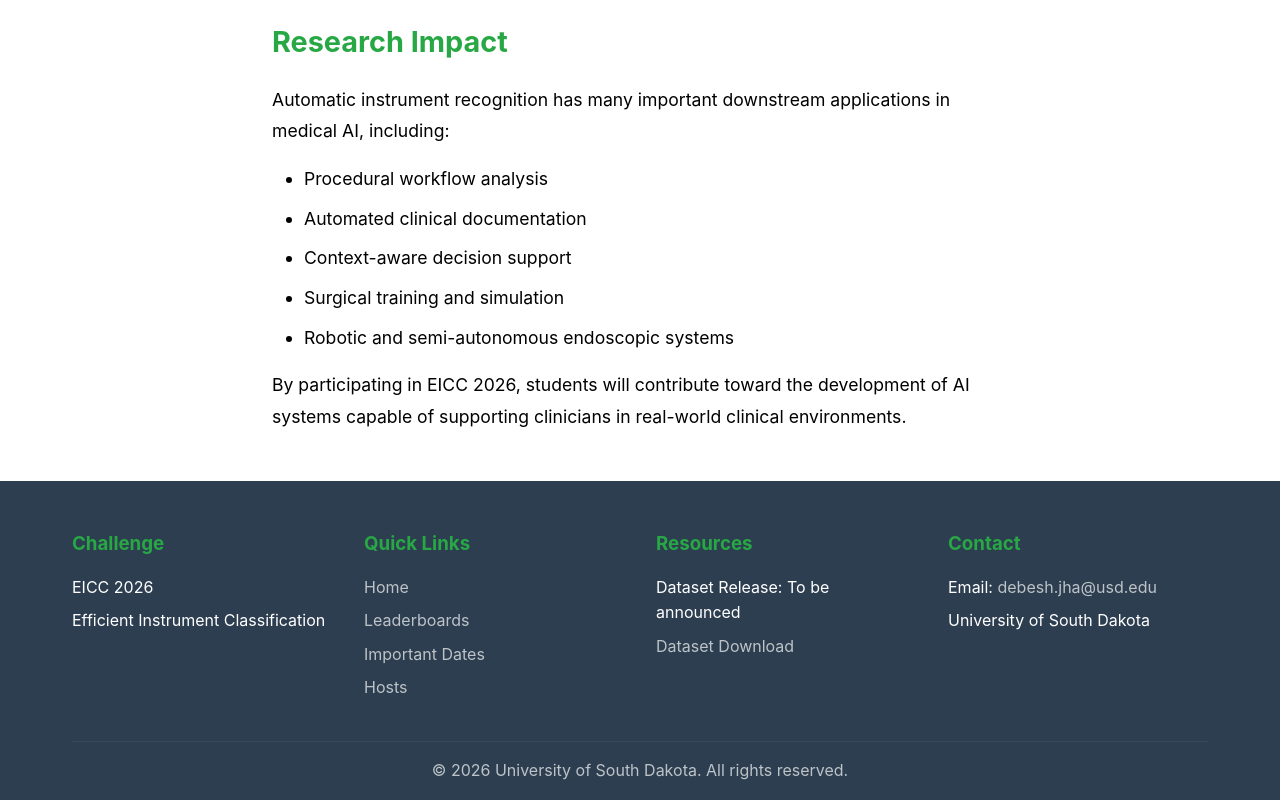
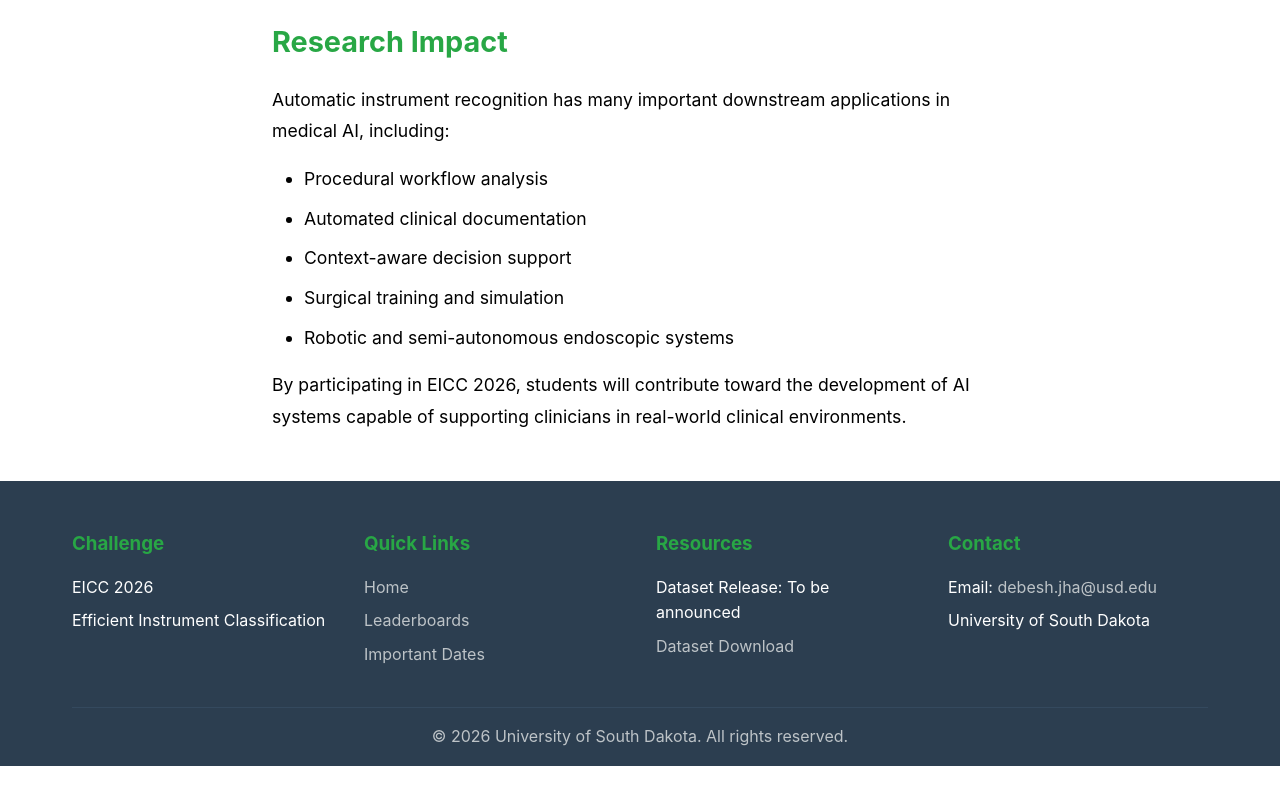
Before and after one commit to PerceptionIntelligenceLab/EICC-Challenge, a React (Vite) app: page / in a window 1280 px wide. Shown: the part 1830-2630 px from the top of the page. After the commit the page ends 2596 px from the top, so only its background shows below. Built offline with nearby package versions, Linux system fonts and the light colour scheme.

Commit message:
remove hosts link from footer

```diff
--- a/src/components/Footer.tsx
+++ b/src/components/Footer.tsx
@@ -16,7 +16,6 @@ const Footer: React.FC = () => {
             <p><a href="#home">Home</a></p>
             <p><a href="#leaderboards">Leaderboards</a></p>
             <p><a href="#dates">Important Dates</a></p>
-            <p><a href="#hosts">Hosts</a></p>
           </div>
 
           <div className="footer-section">
```
